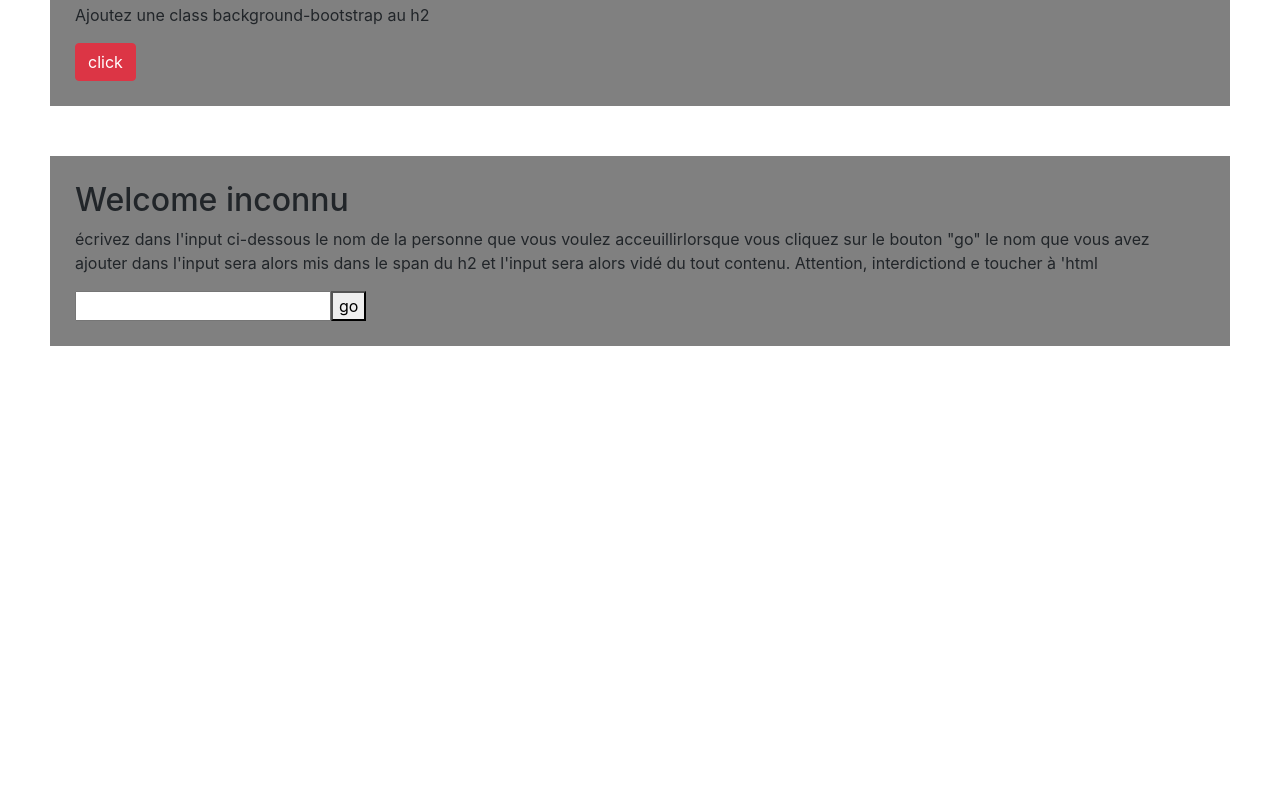
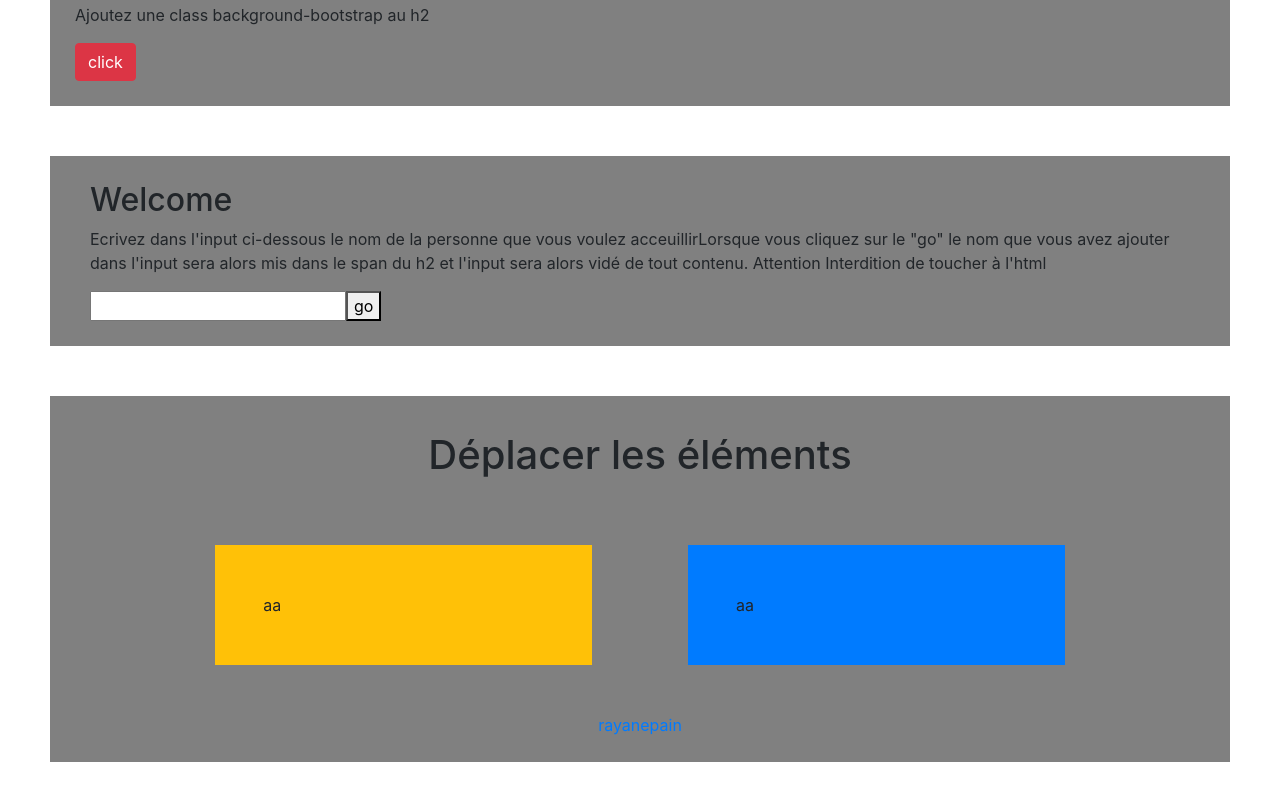
Before and after one commit to rayane9898/revision_react, a React (Create React App) app: page / in a window 1280 px wide. Shown: the part 592-1392 px from the top of the page. Before the commit the page ends 988 px from the top, so only its background shows below. Built offline with nearby package versions, Linux system fonts and the light colour scheme.

Commit message:
fin de l'exo3

```diff
--- a/src/App.jsx
+++ b/src/App.jsx
@@ -3,6 +3,7 @@ import Header from "./compenents/Header";
 import Naviguation from "./compenents/Naviguation";
 import Exercice1 from './compenents/Exercice1';
 import Exercice3 from './compenents/Exercice3';
+import Exercice4 from './compenents/Exercice4'
 
 
 
@@ -14,6 +15,7 @@ const App = () => {
           <Naviguation/>
           <Exercice1/>
           <Exercice3/>
+          <Exercice4/>
         </Fragment>
   )
 }
--- a/src/compenents/Exercice3.jsx
+++ b/src/compenents/Exercice3.jsx
@@ -1,25 +1,30 @@
 import React, {useState} from "react";
 
-
 const Exercice3= () => {
-    const [titreH2,setTitreh2] = useState(' inconnu')
-    const click = (e) =>{
-        setTitreh2(e.target.previousElementSibling.value)
-        e.target.previousElementSibling.value = ""
+    const [titre, setTitre] = useState("")
+    const unePression = (e) =>{
+        // if (e.key ==='Enter') {
+        //     setTitre(e.target.value)
+        // }
+        setTitre(e.target.previousElementSibling.value)
     }
 
     return(
         <section>
-            <h2>Welcome {titreH2}</h2>
+            <div className="container">
+            <h2>
+                Welcome {titre}
+            </h2>
             <p>
-                <span>écrivez dans l'input ci-dessous le nom de la personne que vous voulez acceuillir</span>
-                <span>lorsque vous cliquez sur le bouton "go" le nom que vous avez ajouter dans l'input sera alors mis dans le span du h2 et l'input sera alors vidé du tout contenu. Attention, interdictiond e toucher à 'html</span>
+                <span>Ecrivez dans l'input ci-dessous le nom de la personne que vous voulez acceuillir</span>
+                <span>Lorsque vous cliquez sur le "go" le nom que vous avez ajouter dans l'input sera alors mis dans le span du h2 et l'input sera alors vidé de tout contenu. Attention Interdition de toucher à l'html</
+                span>
             </p>
-            <input type="text"/>
-            <button onClick={click}>go</button>
+            <input type="text" />
+            <button onClick={unePression}>go</button>
+            </div>
         </section>
+
     )
 }
-
-
 export default Exercice3
--- /dev/null
+++ b/src/compenents/Exercice4.jsx
@@ -0,0 +1,25 @@
+import React from "react"
+
+
+
+const Exercice4 = () =>{
+    return(
+        <section>
+            <h1>Déplacer les éléments</h1>
+            <div className="container">
+                <div className="row justify-content-md-center"
+                >
+                    <div className='col-4 col-sm-4 bg-warning p-5 m-5'>aa</div>
+                    <div className='col-4 col-sm-4 bg-primary p-5 m-5'>aa</div>
+
+                </div>
+
+            </div>
+            <div className="d-flex justify-content-center align-items-column">
+                <a href="">rayane</a>
+                <a href="">pain</a>
+            </div>
+        </section>
+    )
+}
+export default Exercice4
```
